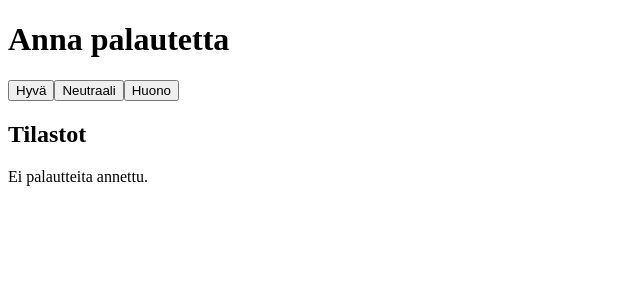
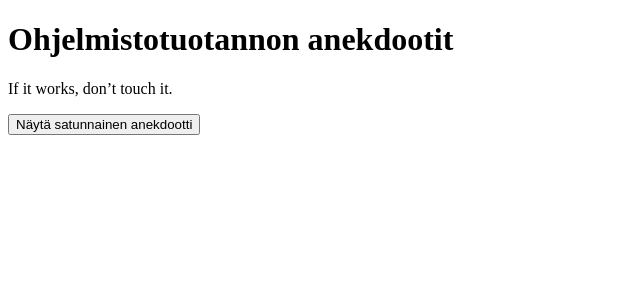
Before and after one commit to tiitux1/Project1helsinki, a React (Vite) app in the folder introdemo/: page / in a window 1280 px wide. Shown: the top 300 px of the page, without its empty margins (0-640 px from the left). Built offline with nearby package versions, Linux system fonts and the light colour scheme.

Commit message:
anekdoot1

```diff
--- a/introdemo/src/App.jsx
+++ b/introdemo/src/App.jsx
@@ -1,30 +1,28 @@
 import React, { useState } from 'react';
-import Statistics from './Statistics';
-import Button from './Button';
 
 const App = () => {
-  const [feedback, setFeedback] = useState({
-    good: 0,
-    neutral: 0,
-    bad: 0,
-  });
+  const anecdotes = [
+    "If it works, don’t touch it.",
+    "Programming is 10% writing code and 90% understanding why it doesn’t work.",
+    "Debugging is like being the detective in a crime movie where you are also the murderer.",
+    "Code never lies, comments sometimes do.",
+    "The best code is no code at all.",
+    "There are only two hard things in computer science: cache invalidation and naming things.",
+    "First, solve the problem. Then, write the code.",
+  ];
 
-  const handleFeedback = (type) => {
-    setFeedback({
-      ...feedback,
-      [type]: feedback[type] + 1,
-    });
+  const [selected, setSelected] = useState(0);
+
+  const showRandomAnecdote = () => {
+    const randomIndex = Math.floor(Math.random() * anecdotes.length);
+    setSelected(randomIndex);
   };
 
   return (
     <div>
-      <h1>Anna palautetta</h1>
-      <Button handleClick={() => handleFeedback('good')} text="Hyvä" />
-      <Button handleClick={() => handleFeedback('neutral')} text="Neutraali" />
-      <Button handleClick={() => handleFeedback('bad')} text="Huono" />
-
-      <h2>Tilastot</h2>
-      <Statistics feedback={feedback} />
+      <h1>Ohjelmistotuotannon anekdootit</h1>
+      <p>{anecdotes[selected]}</p>
+      <button onClick={showRandomAnecdote}>Näytä satunnainen anekdootti</button>
     </div>
   );
 };
```
